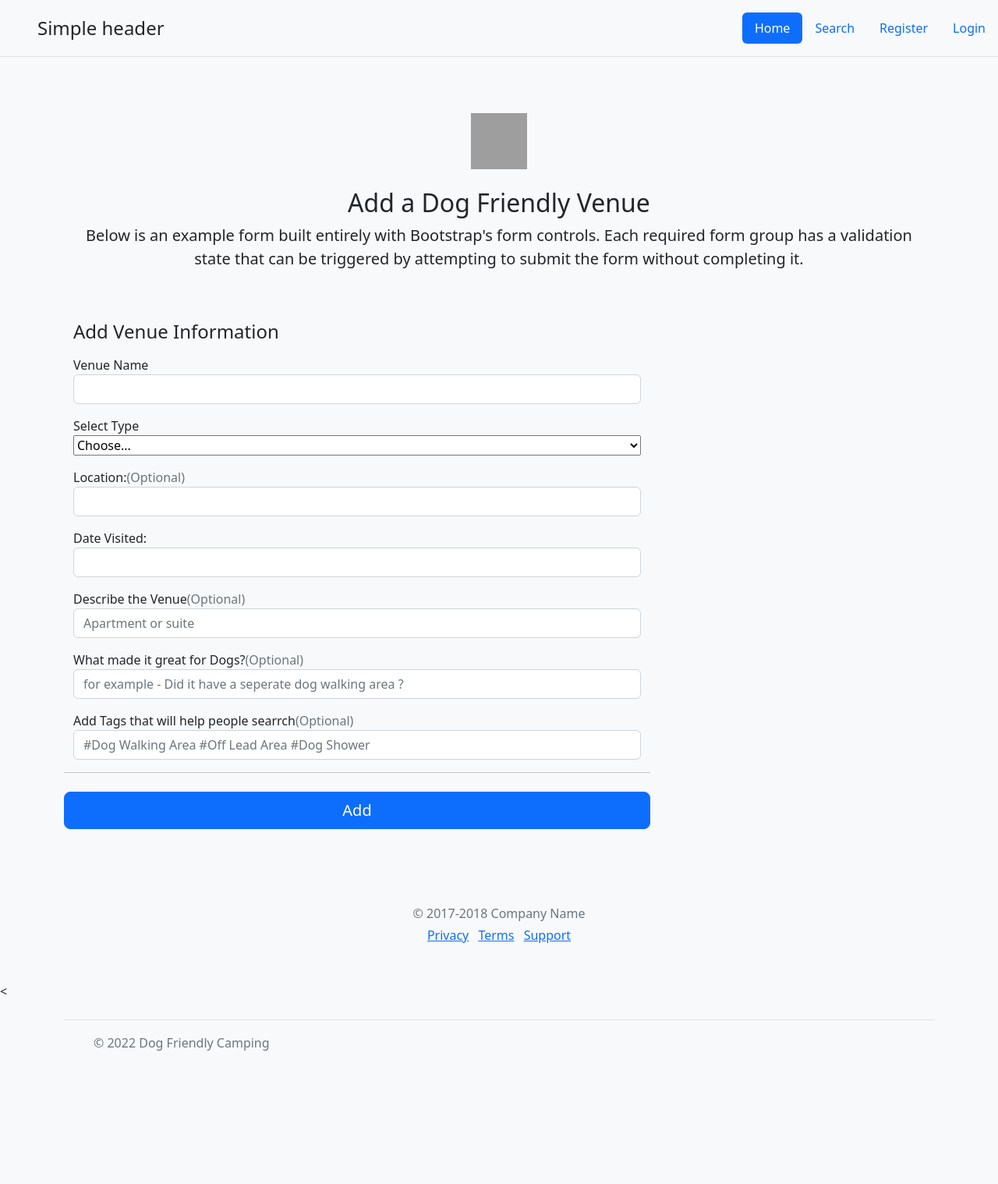
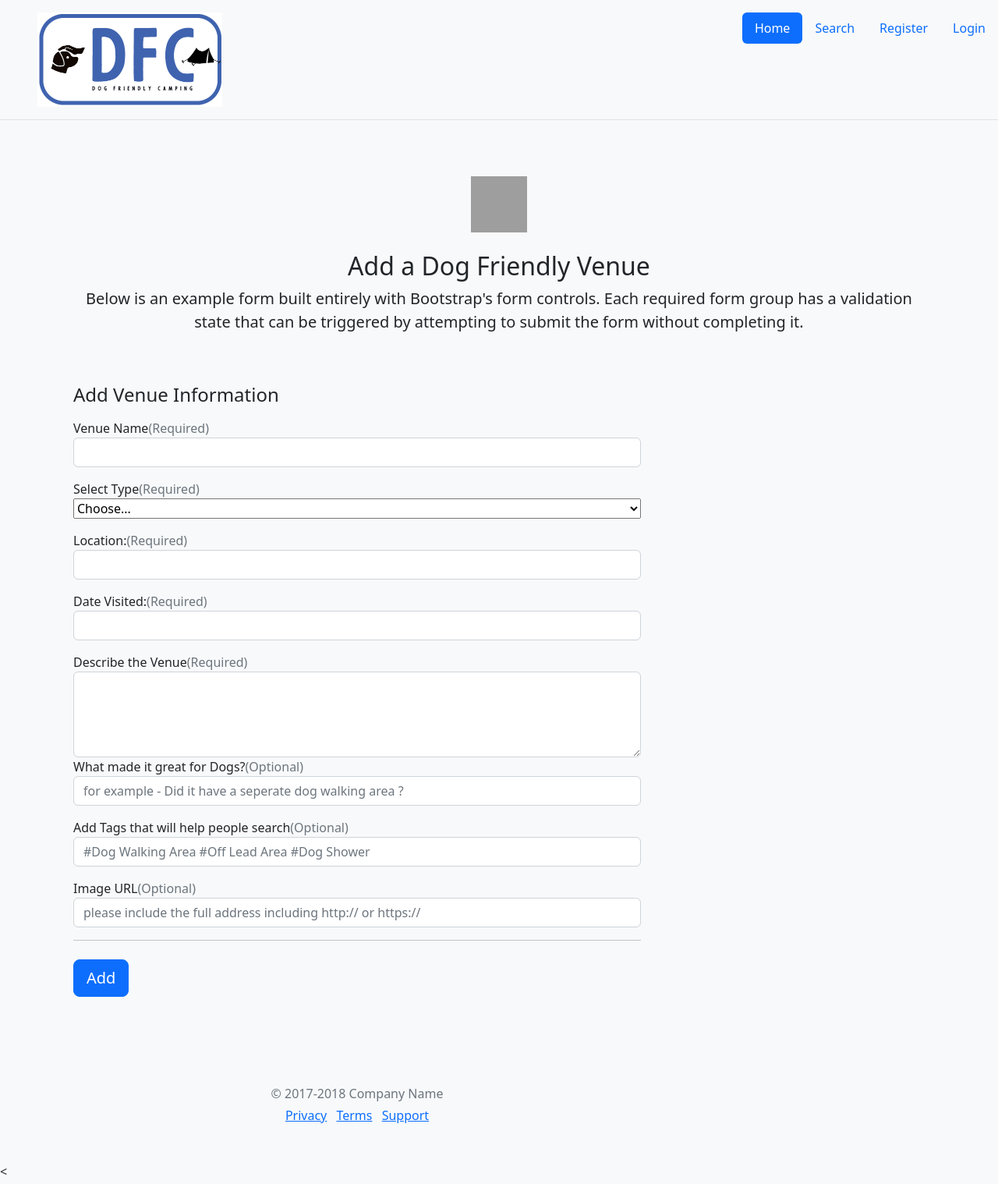
Before and after one commit to cwill83247/dogFriendlyCamping, a Flask app: page /add_venue in a window 1280 px wide. Shown: the top 1518 px of the page at 78% size. Before the commit the page ends 1347 px from the top, so only its background shows below. Run offline with Flask 2, Linux system fonts and the light colour scheme; data that the repository does not hold is empty; some libraries are stand-ins or nearby versions; grey boxes are pictures that could not be loaded.

Commit message:
Fix: Fixing image not displaying  with user provided URLS

```diff
--- a/app.py
+++ b/app.py
@@ -120,6 +120,7 @@ def add_venue():
             "description": request.form.get("description"),
             "dog_specific_features": request.form.get("dog_specific_features"),
             "date_visited": request.form.get("datevisited"),
+            "venue_image_url": request.form.get("image_url"),
             "added_by": session["user"]
         }
         mongo.db.campingVenues.insert_one(venue)
@@ -164,7 +165,8 @@ def edit_venue(venue_id):
             "description": request.form.get("description"),
             "dog_specific_features": request.form.get("dog_specific_features"),
             "date_visited": request.form.get("datevisited"),
-            #"added_by": session["user"]
+            "venue_image_url": request.form.get("image_url")
+
         }}
         mongo.db.campingVenues.update_one({"_id": ObjectId(venue_id)}, submit)    ## is venue_id being created here ??? to be passed
         flash("Venue Updated !")
--- a/templates/add_venue.html
+++ b/templates/add_venue.html
@@ -17,14 +17,14 @@
         <form class="needs-validation" method="POST" action="{{ url_for('add_venue') }}" novalidate>
           <div class="row">
             <div class="mb-3">
-              <label for="venuename">Venue Name</label>
+              <label for="venuename">Venue Name<span class="text-muted">(Required)</span></label>
               <input type="text" class="form-control" id="firstName" name="venuename" placeholder="" value="" required>
               <div class="invalid-feedback">
                  is required.
               </div>
             </div>
             <div class="mb-3">
-              <label for="venuetype">Select Type</label>
+              <label for="venuetype">Select Type<span class="text-muted">(Required)</span></label>
               <select id="venuetype" name="venuetype" class="custom-select d-block w-100"   required>
                 <option value="" disabled selected>Choose...</option>
                 {% for venue in venueType %}
@@ -36,7 +36,7 @@
               </div>
             </div>
             <div class="mb-3">
-            <label for="location">Location:<span class="text-muted">(Optional)</span></label>
+            <label for="location">Location:<span class="text-muted">(Required)</span></label>
             <input type="text" class="form-control" id="location" name="location" placeholder="" required>
             <div class="invalid-feedback">
               Please add a location.
@@ -44,32 +44,38 @@
           </div>
 
           <div class="mb-3">
-            <label for="datevisited">Date Visited:</label>
+            <label for="datevisited">Date Visited:<span class="text-muted">(Required)</span></label>
             <input type="text" class="form-control" id="datevisited" name="datevisited" placeholder="" required>
             <div class="invalid-feedback">
               Please enter when you visited.
             </div>
           </div>
+          <div class="mb-3">
+            <label for="description">Describe the Venue<span class="text-muted">(Required)</span></label>
+            <textarea class="form-control" id="description" name="description" rows="4" cols="50" placeholder="" required>
 
-          <div class="mb-3">
-            <label for="description">Describe the Venue<span class="text-muted">(Optional)</span></label>
-            <input type="text" class="form-control" id="description" name="description" placeholder="Apartment or suite" required>
+            </textarea>
             <div class="invalid-feedback">
               Please give a description of the venue.
             </div>
-          </div>
-          <div class="mb-3">
+           <div class="mb-3">
             <label for="dog_specific_features">What made it great for Dogs?<span class="text-muted">(Optional)</span></label>
             <input type="text" class="form-control" id="dog_specific_features" name="dog_specific_features" placeholder="for example - Did it have a seperate dog walking area ?" >
           </div>
           <div class="mb-3">
-            <label for="tags">Add Tags that will help people searrch<span class="text-muted">(Optional)</span></label>
+            <label for="tags">Add Tags that will help people search<span class="text-muted">(Optional)</span></label>
             <input type="text" class="form-control" id="tags" name="tags" placeholder="#Dog Walking Area #Off Lead Area #Dog Shower" required>
             <div class="invalid-feedback">
               Please add at least 1 tag to help people when searching.
             </div>
           </div>
-
+          <div class="mb-3">
+            <label for="image_url">Image URL<span class="text-muted">(Optional)</span></label>
+            <input type="text" class="form-control" id="image_url" name="image_url" placeholder="please include the full address including http:// or https://" required>
+            <div class="invalid-feedback">
+              image url incorrect format.
+            </div>
+          </div>
 
           <hr class="mb-4">
           <button class="btn btn-primary btn-lg btn-block" type="submit">Add</button>
--- a/templates/base.html
+++ b/templates/base.html
@@ -18,7 +18,7 @@
     <header class="d-flex flex-wrap justify-content-center py-3 mb-4 border-bottom">
       <a href="/" class="d-flex align-items-center mb-3 mb-md-0 me-md-auto text-dark text-decoration-none">
           <svg class="bi me-2" width="40" height="32"><use xlink:href="#bootstrap"/></svg>
-          <span class="fs-4">Simple header</span>
+          <span class="fs-4"><img src="/static/images/DFCLogo.png" alt="Bootstrap" width="50%" height="50%"></span>
         </a>
 
         <ul class="nav nav-pills">
--- a/templates/list_venues.html
+++ b/templates/list_venues.html
@@ -41,7 +41,7 @@
           <div class="venue-member">
             <div class="member-img">
               {% if venue.venue_image_url|length > 0 %}
-                <img src="{{ venue.venue_image_url }}" class="img-fluid" alt="">
+                <img src="{{ venue.venue_image_url }}"  class="img-fluid" alt="">
               {% else %}
                 <img src="/static/images/venueimageplaceholder2.fw.png" class="img-fluid" alt="">
               {% endif %}
```
Also changed, not shown: templates/add_venuetype.html (+11 -5 lines), templates/edit_venue.html (+7 -0 lines), README.md, static/images/DFCLogo.png (added).
